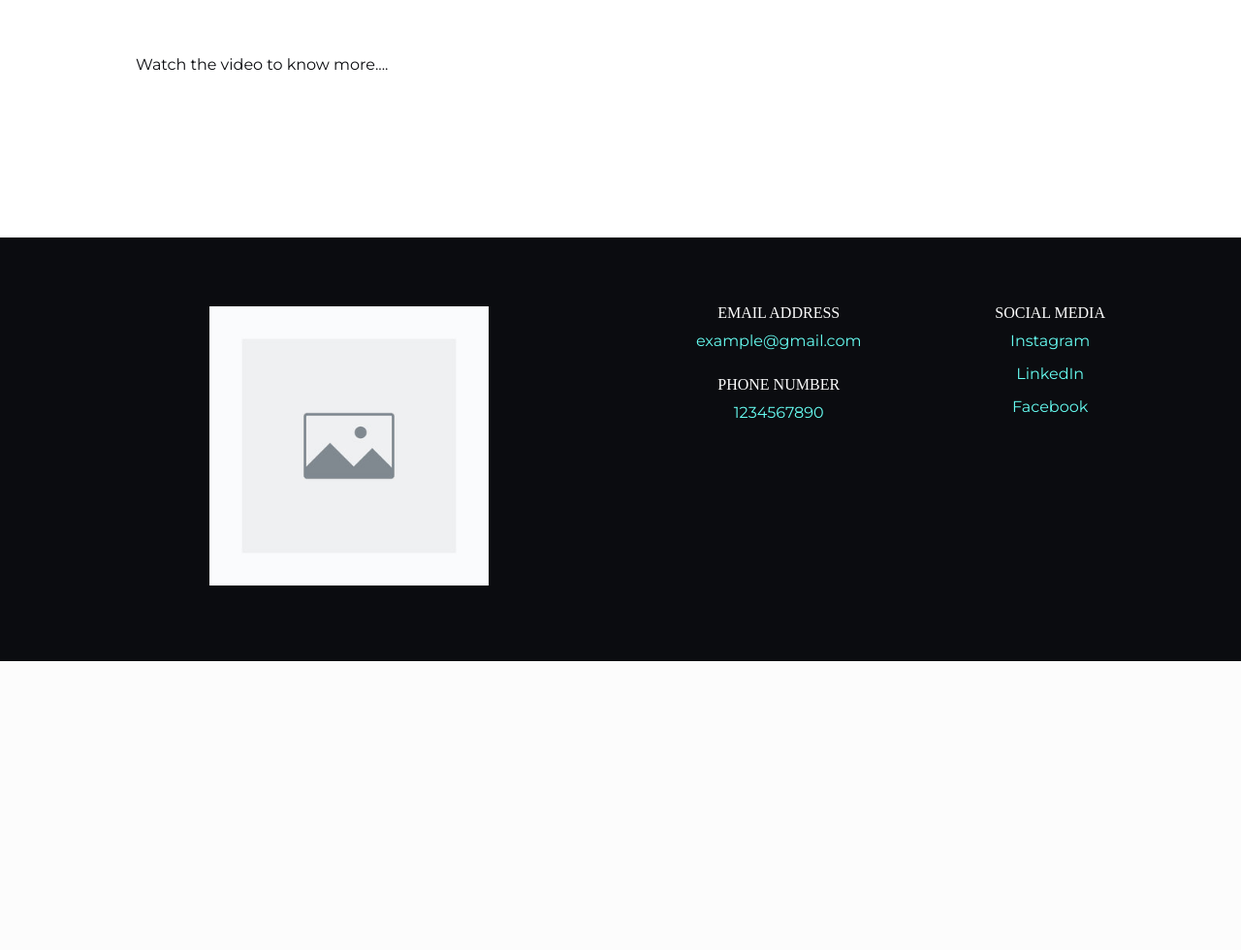
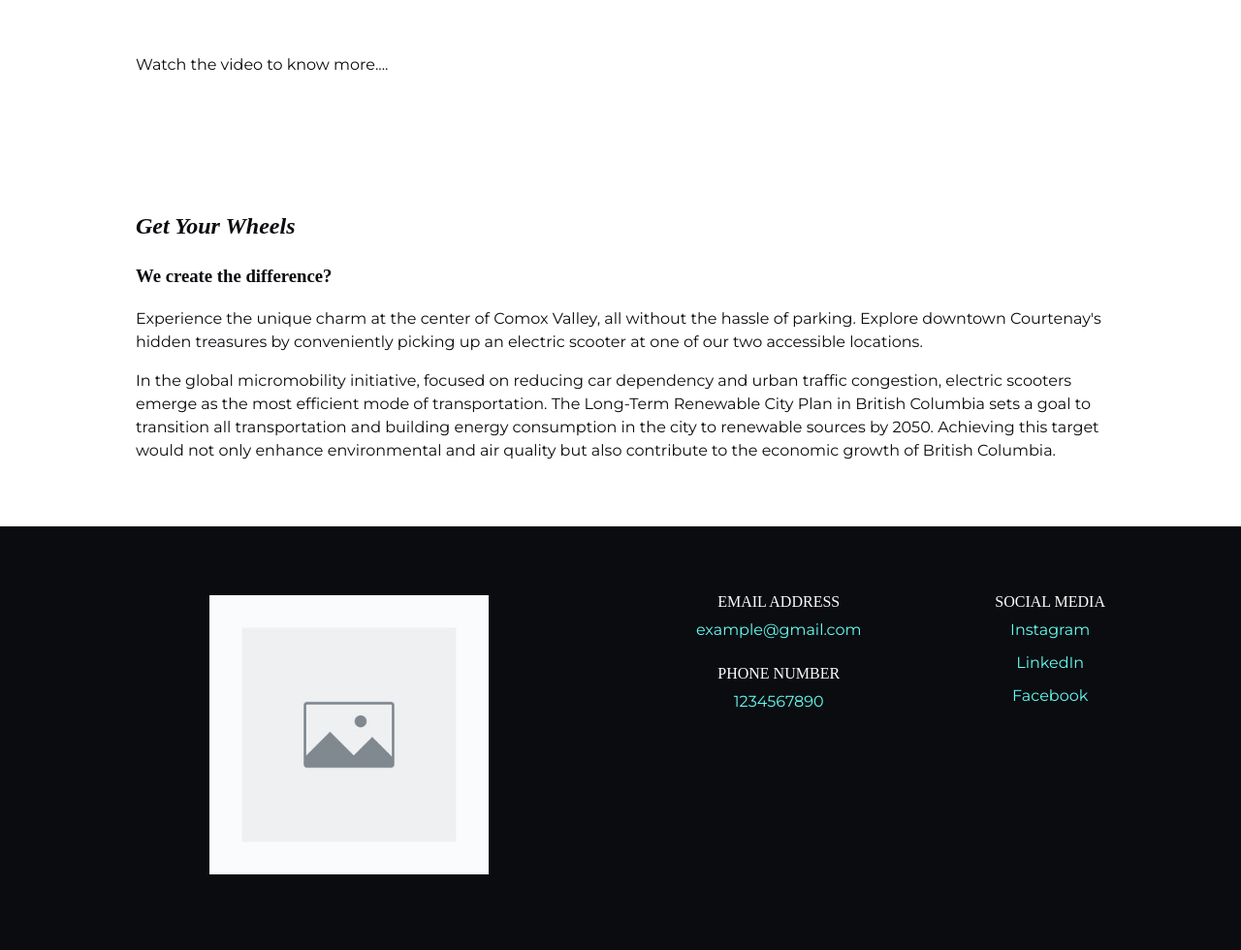
Before and after one commit to Aranarora/DGL123-Project-Aran-Arora, a PHP site: page / in a window 1280 px wide. Shown: the part 1064-2044 px from the top of the page at 97% size. Before the commit the page ends 1746 px from the top, so only its background shows below. Run offline with PHP 8.4, Linux system fonts and the light colour scheme; some web fonts are replaced.

Commit message:
Add the content related to the ride page to link it

```diff
--- a/views/index.view.php
+++ b/views/index.view.php
@@ -38,7 +38,12 @@
         </div>
       </div>
       <div class="content-wrap content-part2">
-
+      <h2>Get Your Wheels</h2>
+        <h3>We create the difference?</h3>
+        <p>
+        Experience the unique charm at the center of Comox Valley, all without the hassle of parking. Explore downtown Courtenay's hidden treasures by conveniently picking up an electric scooter at one of our two accessible locations.        </p>
+        <p>
+        In the global micromobility initiative, focused on reducing car dependency and urban traffic congestion, electric scooters emerge as the most efficient mode of transportation. The Long-Term Renewable City Plan in British Columbia sets a goal to transition all transportation and building energy consumption in the city to renewable sources by 2050. Achieving this target would not only enhance environmental and air quality but also contribute to the economic growth of British Columbia.        </p>
       </div>
 </main>
 <?php require('partials/foot.php') ?>
```
